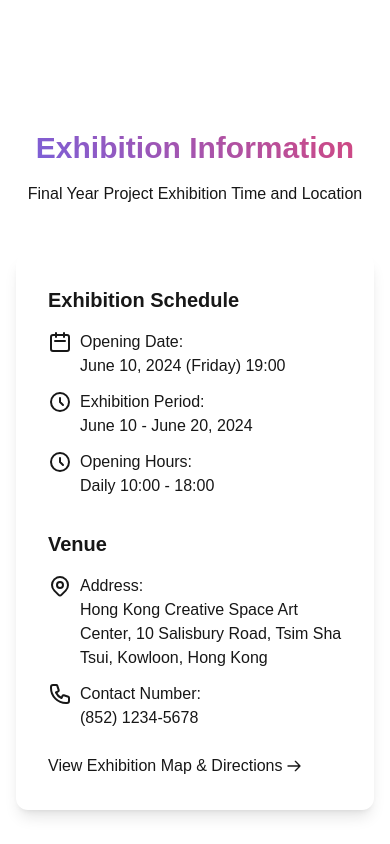
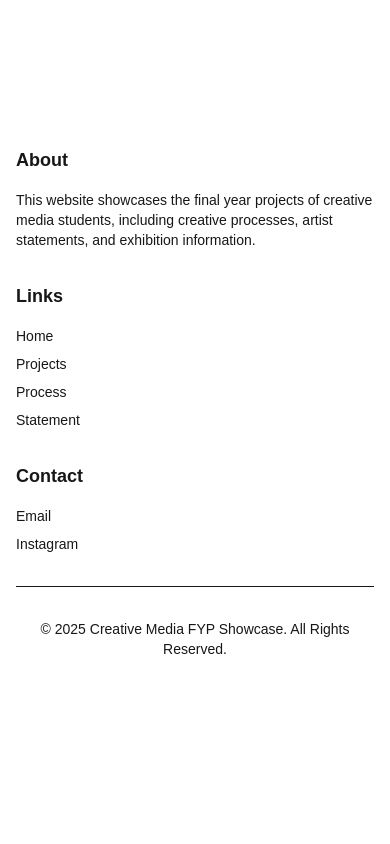
Before and after one commit to mello321312/creative-media-fyp, a Next.js app: page / in a window 390 px wide. Shown: the part 5520-6364 px from the top of the page. After the commit the page ends 6211 px from the top, so only its background shows below. Built offline with nearby package versions, Linux system fonts and the light colour scheme.

Commit message:
Remove exhibition information section

```diff
--- a/src/app/page.tsx
+++ b/src/app/page.tsx
@@ -39,92 +39,6 @@ export default function Home() {
             </div>
           </div>
         </section>
-
-        {/* Exhibition Information Section */}
-        <section id="exhibition" className="py-20 bg-muted">
-          <div className="container mx-auto px-4">
-            <div className="text-center mb-12">
-              <h2 className="text-3xl md:text-4xl font-bold mb-4 gradient-text">Exhibition Information</h2>
-              <p className="text-muted-foreground max-w-2xl mx-auto">
-                Final Year Project Exhibition Time and Location
-              </p>
-            </div>
-
-            <div className="max-w-3xl mx-auto bg-card p-8 rounded-xl shadow-lg">
-              <div className="grid grid-cols-1 md:grid-cols-2 gap-8">
-                <div>
-                  <h3 className="text-xl font-bold mb-4">Exhibition Schedule</h3>
-                  <ul className="space-y-3">
-                    <li className="flex items-start">
-                      <svg xmlns="http://www.w3.org/2000/svg" className="h-6 w-6 text-accent mr-2 flex-shrink-0" fill="none" viewBox="0 0 24 24" stroke="currentColor">
-                        <path strokeLinecap="round" strokeLinejoin="round" strokeWidth={2} d="M8 7V3m8 4V3m-9 8h10M5 21h14a2 2 0 002-2V7a2 2 0 00-2-2H5a2 2 0 00-2 2v12a2 2 0 002 2z" />
-                      </svg>
-                      <div>
-                        <span className="font-medium block">Opening Date:</span>
-                        <span className="text-muted-foreground">June 10, 2024 (Friday) 19:00</span>
-                      </div>
-                    </li>
-                    <li className="flex items-start">
-                      <svg xmlns="http://www.w3.org/2000/svg" className="h-6 w-6 text-accent mr-2 flex-shrink-0" fill="none" viewBox="0 0 24 24" stroke="currentColor">
-                        <path strokeLinecap="round" strokeLinejoin="round" strokeWidth={2} d="M12 8v4l3 3m6-3a9 9 0 11-18 0 9 9 0 0118 0z" />
-                      </svg>
-                      <div>
-                        <span className="font-medium block">Exhibition Period:</span>
-                        <span className="text-muted-foreground">June 10 - June 20, 2024</span>
-                      </div>
-                    </li>
-                    <li className="flex items-start">
-                      <svg xmlns="http://www.w3.org/2000/svg" className="h-6 w-6 text-accent mr-2 flex-shrink-0" fill="none" viewBox="0 0 24 24" stroke="currentColor">
-                        <path strokeLinecap="round" strokeLinejoin="round" strokeWidth={2} d="M12 8v4l3 3m6-3a9 9 0 11-18 0 9 9 0 0118 0z" />
-                      </svg>
-                      <div>
-                        <span className="font-medium block">Opening Hours:</span>
-                        <span className="text-muted-foreground">Daily 10:00 - 18:00</span>
-                      </div>
-                    </li>
-                  </ul>
-                </div>
-
-                <div>
-                  <h3 className="text-xl font-bold mb-4">Venue</h3>
-                  <ul className="space-y-3">
-                    <li className="flex items-start">
-                      <svg xmlns="http://www.w3.org/2000/svg" className="h-6 w-6 text-accent mr-2 flex-shrink-0" fill="none" viewBox="0 0 24 24" stroke="currentColor">
-                        <path strokeLinecap="round" strokeLinejoin="round" strokeWidth={2} d="M17.657 16.657L13.414 20.9a1.998 1.998 0 01-2.827 0l-4.244-4.243a8 8 0 1111.314 0z" />
-                        <path strokeLinecap="round" strokeLinejoin="round" strokeWidth={2} d="M15 11a3 3 0 11-6 0 3 3 0 016 0z" />
-                      </svg>
-                      <div>
-                        <span className="font-medium block">Address:</span>
-                        <span className="text-muted-foreground">Hong Kong Creative Space Art Center, 10 Salisbury Road, Tsim Sha Tsui, Kowloon, Hong Kong</span>
-                      </div>
-                    </li>
-                    <li className="flex items-start">
-                      <svg xmlns="http://www.w3.org/2000/svg" className="h-6 w-6 text-accent mr-2 flex-shrink-0" fill="none" viewBox="0 0 24 24" stroke="currentColor">
-                        <path strokeLinecap="round" strokeLinejoin="round" strokeWidth={2} d="M3 5a2 2 0 012-2h3.28a1 1 0 01.948.684l1.498 4.493a1 1 0 01-.502 1.21l-2.257 1.13a11.042 11.042 0 005.516 5.516l1.13-2.257a1 1 0 011.21-.502l4.493 1.498a1 1 0 01.684.949V19a2 2 0 01-2 2h-1C9.716 21 3 14.284 3 6V5z" />
-                      </svg>
-                      <div>
-                        <span className="font-medium block">Contact Number:</span>
-                        <span className="text-muted-foreground">(852) 1234-5678</span>
-                      </div>
-                    </li>
-                  </ul>
-
-                  <div className="mt-6">
-                    <a
-                      href="/exhibition"
-                      className="inline-flex items-center text-accent hover:underline"
-                    >
-                      View Exhibition Map & Directions
-                      <svg xmlns="http://www.w3.org/2000/svg" className="h-4 w-4 ml-1" fill="none" viewBox="0 0 24 24" stroke="currentColor">
-                        <path strokeLinecap="round" strokeLinejoin="round" strokeWidth={2} d="M14 5l7 7m0 0l-7 7m7-7H3" />
-                      </svg>
-                    </a>
-                  </div>
-                </div>
-              </div>
-            </div>
-          </div>
-        </section>
       </main>
       <Footer />
     </div>
```
